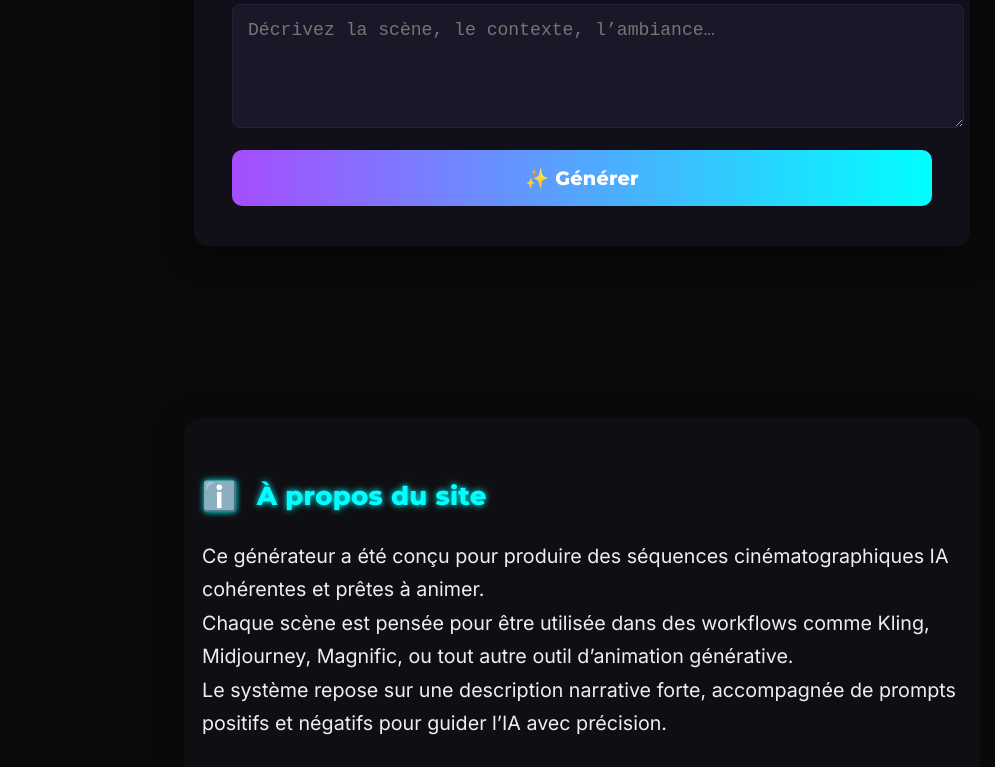
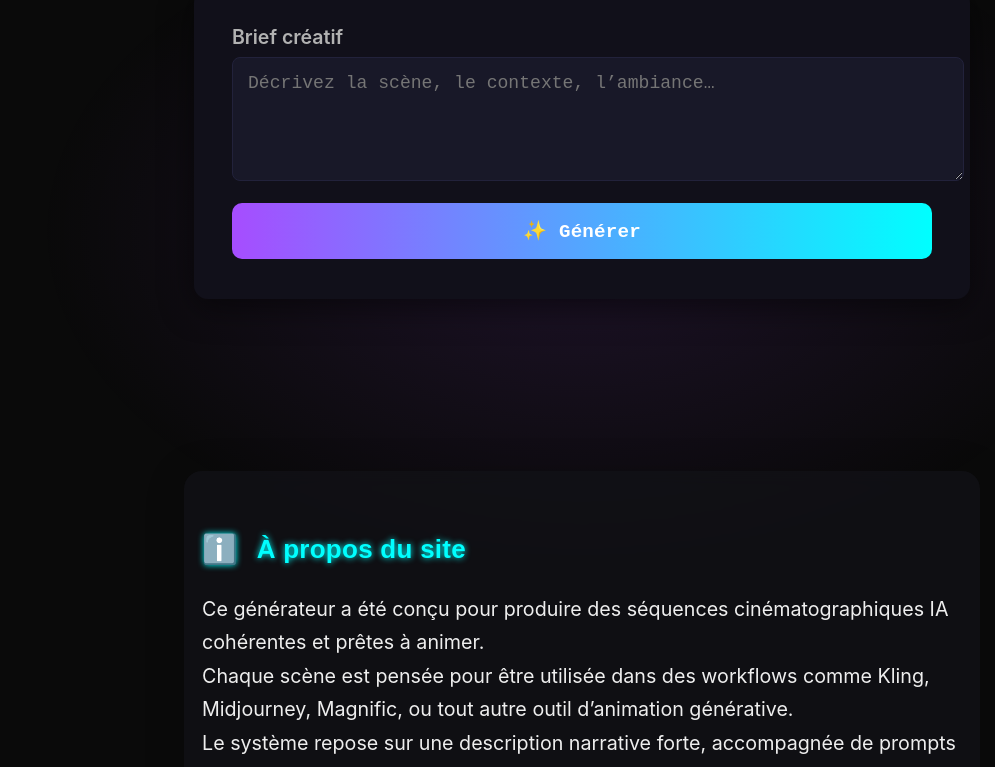
Before and after one commit to yodamasta/syncframe-studio, a plain HTML site: page index.html in a window 1280 px wide. Shown: the part 169-936 px from the top of the page, without its empty margins (58-1053 px from the left). Drawn offline with Linux system fonts and the light colour scheme.

Commit message:
Update style.css
update DS

```diff
--- a/assets/style.css
+++ b/assets/style.css
@@ -1,3 +1,85 @@
+/* --- Kling-inspired Modern UI --- */
+:root {
+  --kling-primary: #a64dff;
+  --kling-accent: #00ffff;
+  --kling-bg: #0f0f0f;
+  --kling-card: rgba(18,17,27,0.99);
+  --kling-shadow: 0 8px 32px rgba(0,0,0,0.5);
+  --kling-border: #22223b;
+  --kling-text: #e0e0e0;
+  --kling-muted: #b2b2b2;
+  --kling-gradient: linear-gradient(90deg, #a64dff 0%, #00ffff 100%);
+}
+
+body {
+  background-color: var(--kling-bg); /* Remplacement du background-size/cover manquant */
+  min-height: 100vh;
+  color: var(--kling-text);
+  font-family: 'Inter', 'Montserrat', Arial, sans-serif;
+  font-size: 1.09em;
+  box-sizing: border-box;
+  transition: background 0.4s;
+}
+
+/* Correction du bruit numérique : remplacement de l'image par un effet CSS */
+body::after {
+  content: "";
+  position: fixed;
+  top: 0; left: 0;
+  width: 100vw; height: 100vh;
+  pointer-events: none;
+  background:
+    repeating-linear-gradient(
+      0deg,
+      rgba(255,255,255,0.03) 0px,
+      rgba(255,255,255,0.03) 1px,
+      transparent 1px,
+      transparent 4px
+    ),
+    repeating-linear-gradient(
+      90deg,
+      rgba(255,255,255,0.03) 0px,
+      rgba(255,255,255,0.03) 1px,
+      transparent 1px,
+      transparent 4px
+    );
+  opacity: 0.15;
+  z-index: 100;
+}
+
+/* Correction du logo manquant */
+.sync-logo {
+  height: 56px;
+  width: 56px;
+  border-radius: 12px;
+  background: rgba(25,23,44,0.9);
+  box-shadow: 0 4px 24px #a64dff22;
+  /* Ajout d'un remplacement textuel */
+  display: flex;
+  align-items: center;
+  justify-content: center;
+  font-family: 'Orbitron', sans-serif;
+  color: var(--kling-accent);
+  font-size: 1.8em;
+  font-weight: 700;
+}
+
+/* Correction du background manquant dans .sync-bg */
+.sync-bg {
+  position: fixed;
+  z-index: 0;
+  inset: 0;
+  width: 100vw;
+  height: 100vh;
+  background: radial-gradient(
+    ellipse at center,
+    rgba(166,77,255,0.15) 0%,
+    rgba(0,0,0,0) 60%
+  );
+  opacity: 0.85;
+  pointer-events: none;
+}
+
 @import url('fonts.css');
 
 /* --- Kling-inspired Modern UI --- */
```
